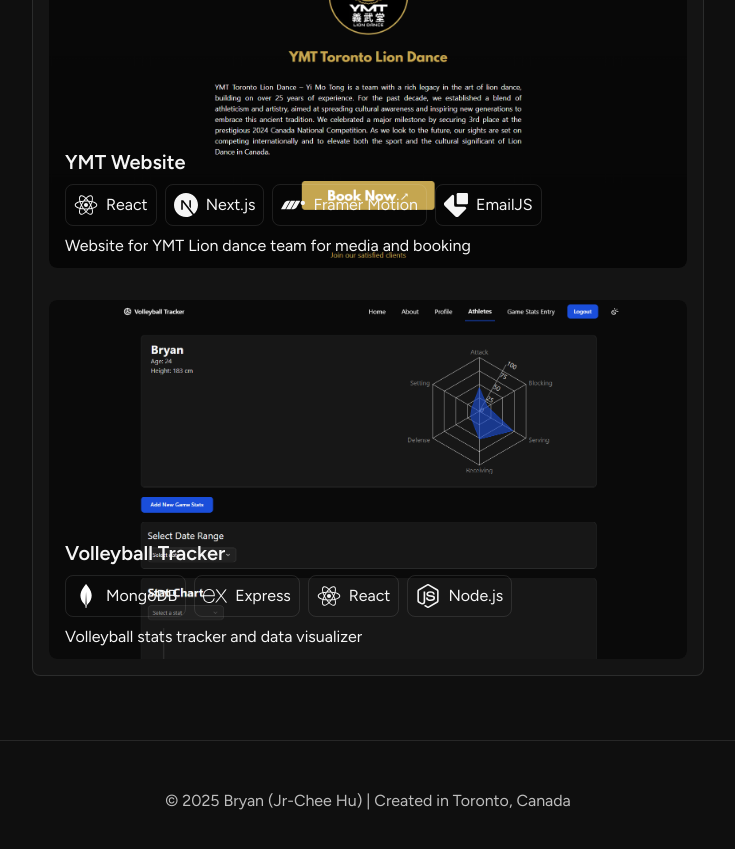
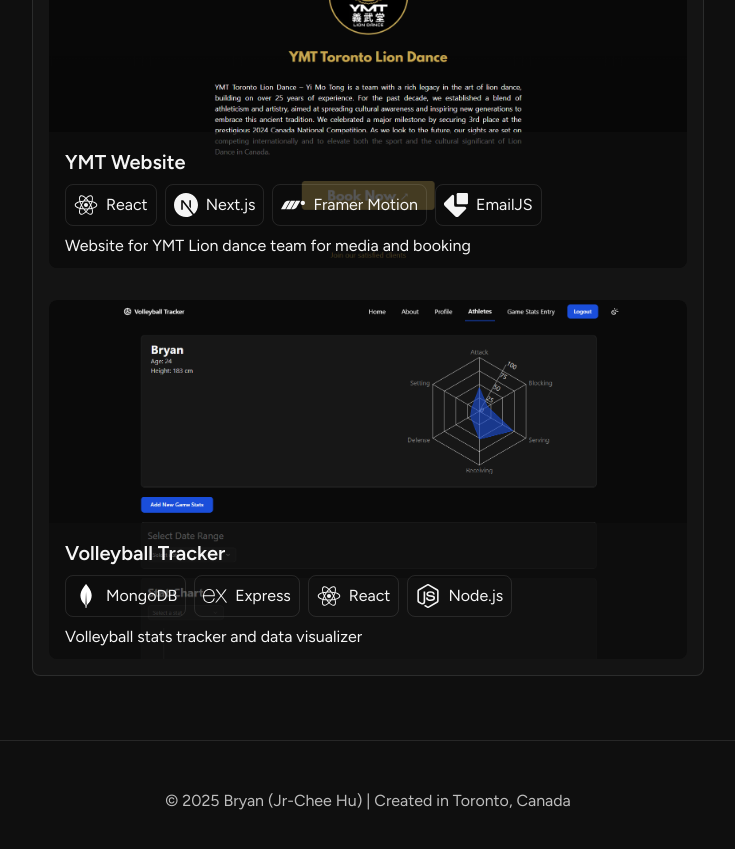
Before and after one commit to mrdude8391/branflakes, a React (Vite) app: page / in a window 1280 px wide. Shown: the part 1000-1849 px from the top of the page, without its empty margins (272-1007 px from the left). Built offline with nearby package versions, Linux system fonts and the light colour scheme.

Commit message:
Fixed background colour

```diff
--- a/src/global.css
+++ b/src/global.css
@@ -152,7 +152,7 @@
   .project-image-card button {
     @apply flex items-center w-fit mt-2 text-[12px] p-1 px-2 bg-foreground text-background;
   }
-  s .project-image-card .overlay::before {
+  .project-image-card .overlay::before {
     top: 0;
     left: 0;
     pointer-events: none;
```
